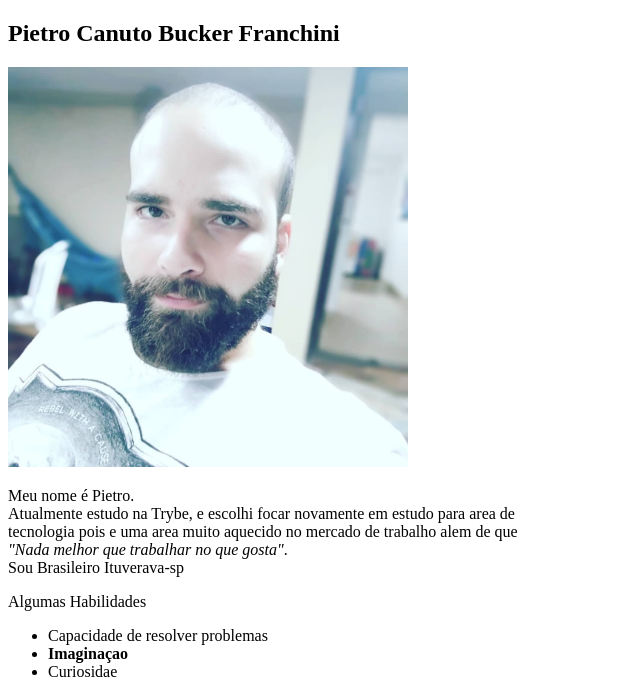
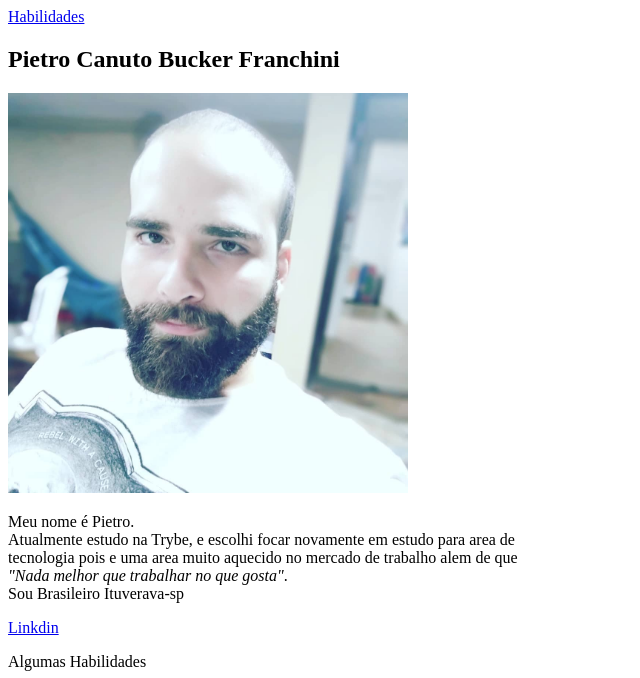
Before and after one commit to PietroBucker/PietroBucker.github.io, a plain HTML site: page index.html in a window 1280 px wide. Shown: the top 678 px of the page, without its empty margins (0-640 px from the left). Drawn offline with Linux system fonts and the light colour scheme.

Commit message:
add linkedi e link interno

```diff
--- a/index.html
+++ b/index.html
@@ -7,13 +7,16 @@
     <title>Document</title>
 </head>
 <body>
+    <a href="#habilidades">Habilidades</a>
     <h2>Pietro Canuto Bucker Franchini</h2>
     <img src="./imagens/49666793_10218620369888783_6111772903550746624_n.jpg" width="400px" alt="Foto de final de ano">
 
     <p>Meu nome é Pietro. <br>
     Atualmente estudo na Trybe, e escolhi focar novamente em estudo para area de <br> tecnologia pois e uma area muito aquecido no mercado de trabalho alem de que <br> <em>"Nada melhor que trabalhar no que gosta"</em>. <br> Sou Brasileiro Ituverava-sp </p>
 
-    <p>Algumas Habilidades</p>
+    <a href="https://www.linkedin.com/in/pietro-bucker-0455174b/">Linkdin</a>
+
+    <p id="habilidades">Algumas Habilidades</p>
     <ul>
         <li>Capacidade de resolver problemas</li>
         <li> <strong>Imaginaçao</strong> </li>
```
